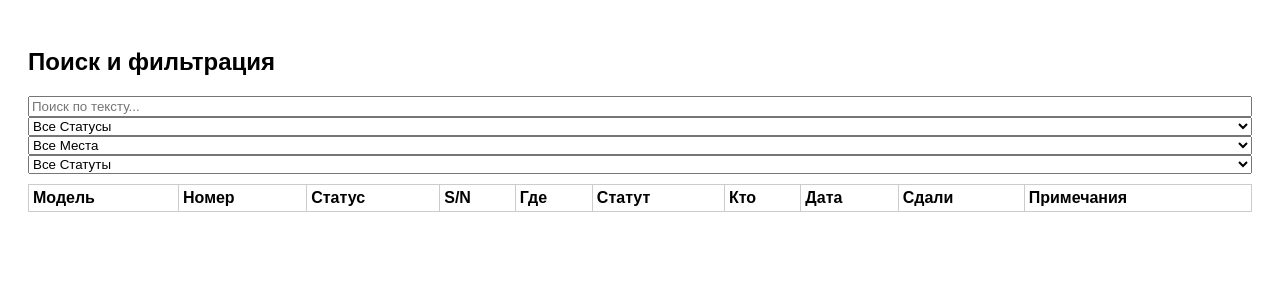
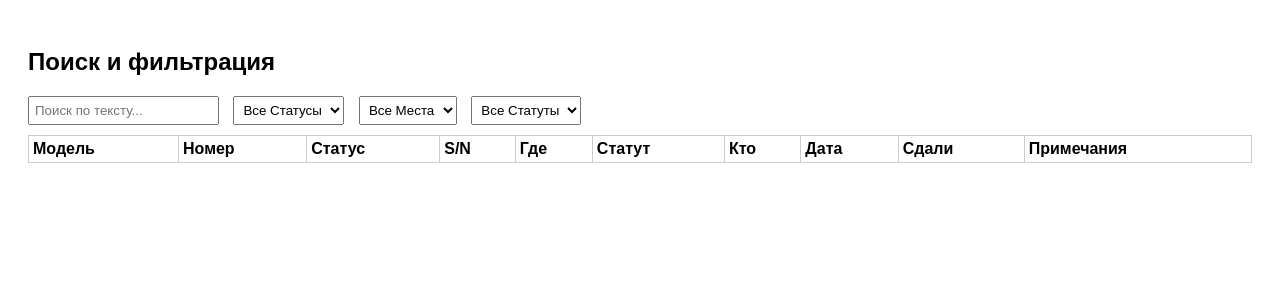
Before and after one commit to randat24/flask-radio_2, a Flask app: page / in a window 1280 px wide. Shown: the top 300 px of the page. Run offline with Flask 3, Linux system fonts and the light colour scheme; data that the repository does not hold is empty.

Commit message:
Update style.css

```diff
--- a/static/style.css
+++ b/static/style.css
@@ -1,5 +1,16 @@
-body { font-family: Arial; padding: 20px; }
-button { margin-right: 10px; padding: 6px 12px; }
-table { width: 100%; border-collapse: collapse; margin-top: 10px; }
-th, td { border: 1px solid #ccc; padding: 4px; text-align: left; }
-input, select { width: 100%; box-sizing: border-box; }
+body {
+font-family: Arial;
+padding: 20px;
+}
+.filters {
+margin-bottom: 10px;
+}
+.filters input, .filters select {
+margin-right: 10px;
+padding: 5px; }
+table {
+width: 100%;
+border-collapse: collapse; }
+th, td {
+border: 1px solid #ccc;
+padding: 4px; text-align: left; }
```
